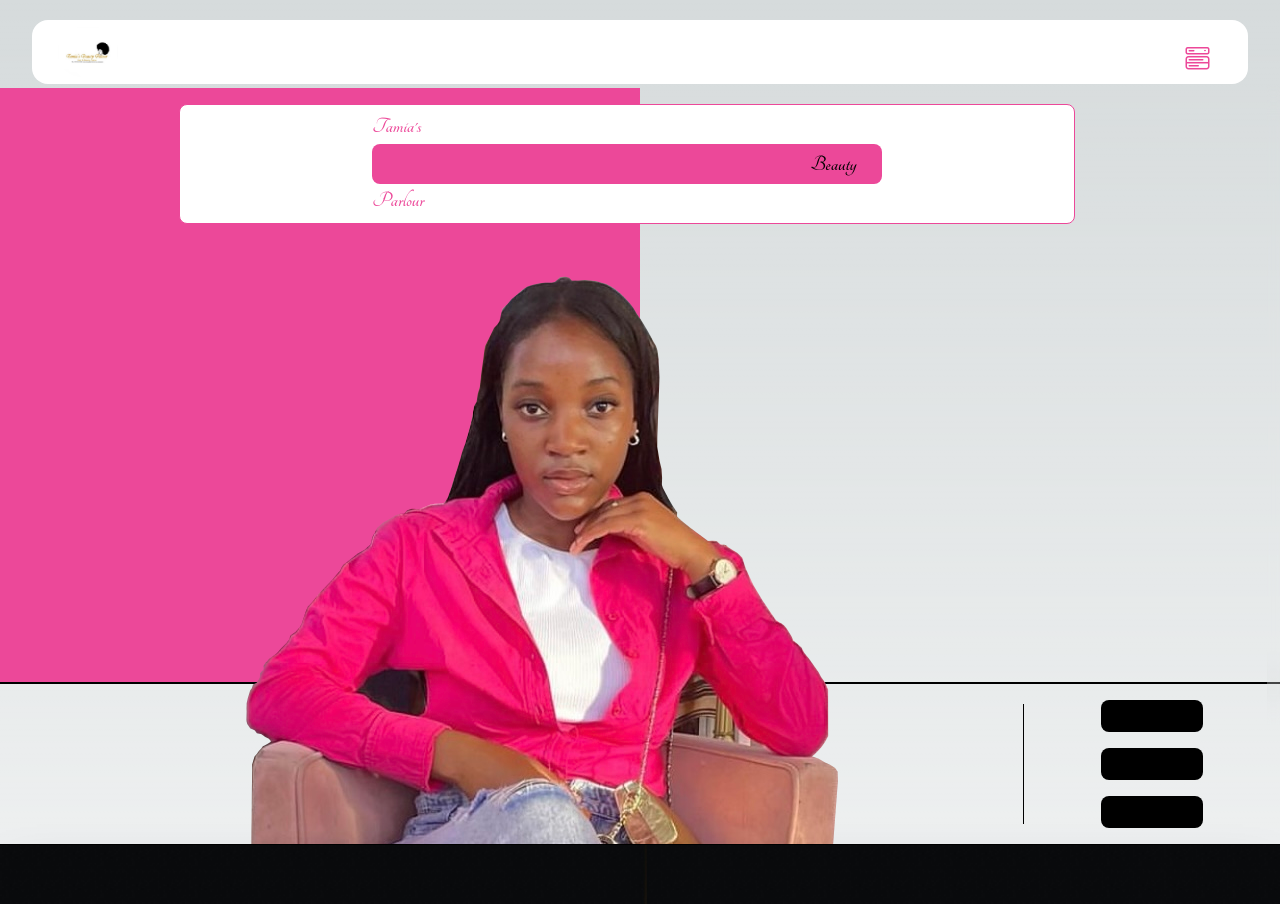
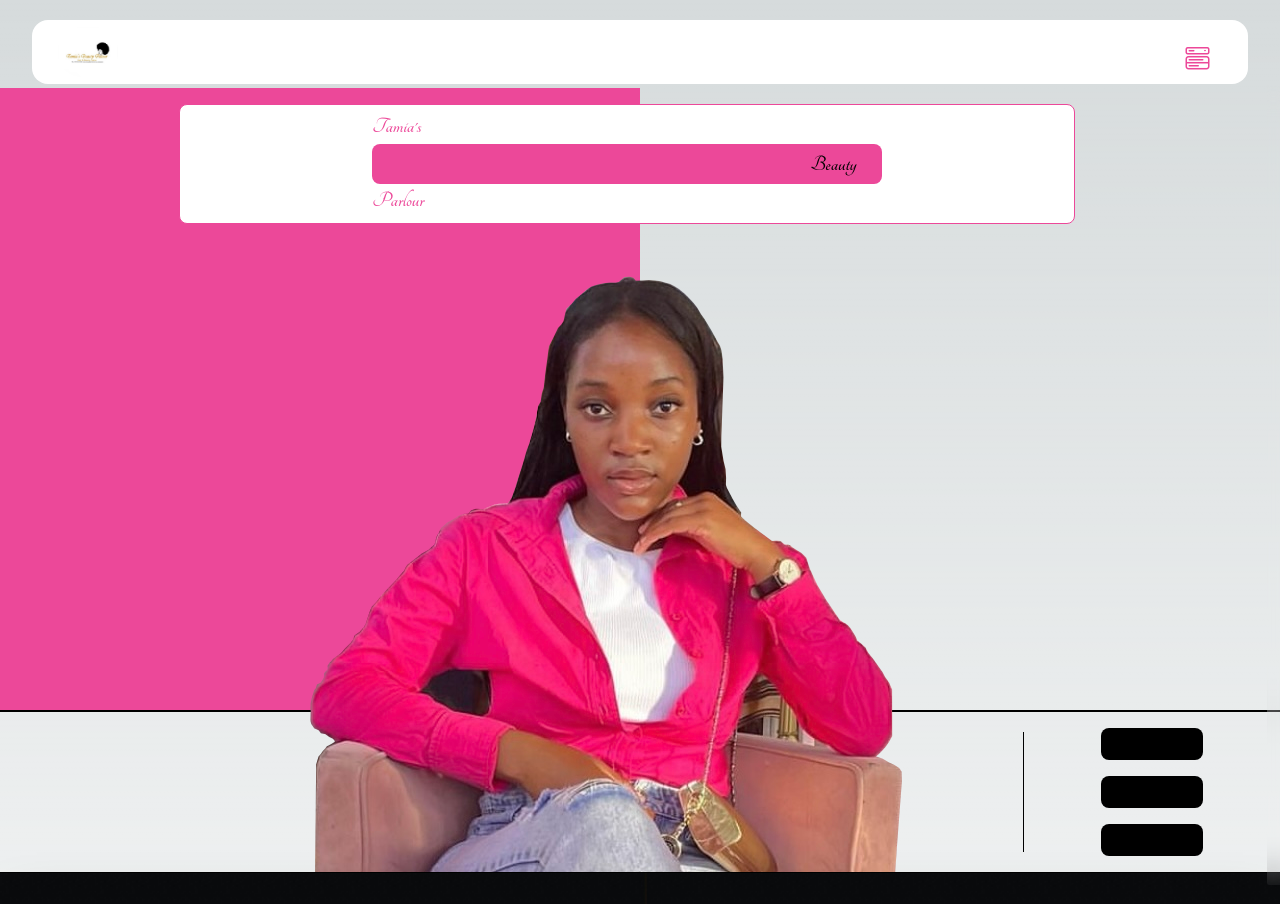
Before and after one commit to enock-chi/theparlour, a Next.js app: page / in a window 1280 px wide. Shown: the top 904 px of the page. Built offline with nearby package versions, Linux system fonts and the light colour scheme.

Commit message:
design test 1

```diff
--- a/app/page.js
+++ b/app/page.js
@@ -5,14 +5,14 @@ import { Welcoming } from "@/section/Welcoming"
 export default function Home() {
   return (
     <div className="flex flex-col w-full h-auto pt-[11vh]">
-      <div className="relative w-1/2 h-[74.2vh] bg-pink-500">
+      <div className="relative w-1/2 h-[77.7vh] bg-pink-500">
           <div className="absolute top-[2vh] px-[15vw] flex flex-col justify-center bg-white w-[70vw] h-[15vh] border border-pink-500 left-[14vw] rounded-lg">
             <h3 className='font-extrabold text-[1.4rem] text-pink-500'>Tamia&apos;s</h3>
             <h3 className='font-extrabold text-[1.4rem] bg-pink-500 h-[5vh] align-center text-right pr-[2vw] rounded-lg pt-[0.5vh]'> Beauty</h3>
             <h3 className='font-extrabold text-[1.4rem] text-pink-500'>Parlour</h3>
           </div>
       </div>
-      <div className="w-[100vw] absolute pt-[16.9vh]">
+      <div className="w-[90vw] absolute pt-[16.9vh] left-[5vw]">
         <Image alt='banner' src={banner} className=" right-[1vh]" />
       </div>
       <Welcoming />
--- a/components/Drawer.jsx
+++ b/components/Drawer.jsx
@@ -14,7 +14,7 @@ const Drawer = ({isVisible}) => {
   }
 
   return (
-    <div className='fixed z-100 top-[10.6vh] px-[10vw] pt-[7vh] w-[86vw] h-[80vh] backdrop-blur-lg right-[-85vw] rounded-sm' style={menuStyle}>
+    <div className='fixed z-100 top-[10.6vh] px-[10vw] pt-[7vh] w-[86vw] h-[100vh] backdrop-blur-lg right-[-85vw] rounded-sm' style={menuStyle}>
     <div className='relative left-[27vw]'>
       <i className="bi bi-clipboard2-fill text-black opacity-60 text-[3rem]"></i>
     </div>
--- a/section/Welcoming.jsx
+++ b/section/Welcoming.jsx
@@ -15,7 +15,7 @@ export const Welcoming = () => {
               <h2 className='text-pink-500 text-center font-bold text-[1.5rem]'>
                   <span className='text-teal-600'>Discover</span> the essence of bliss
               </h2>
-              <p className='text-black text-center pl-[8vw] pr-[8vw] text-[1.3rem]'>
+              <p className='text-black text-center mx-auto w-[70vw] text-[1.3rem]'>
                   Elevate your senses, embrace serenity, and unlock the radiant beauty the lies within
               </p>
           </div>
```
